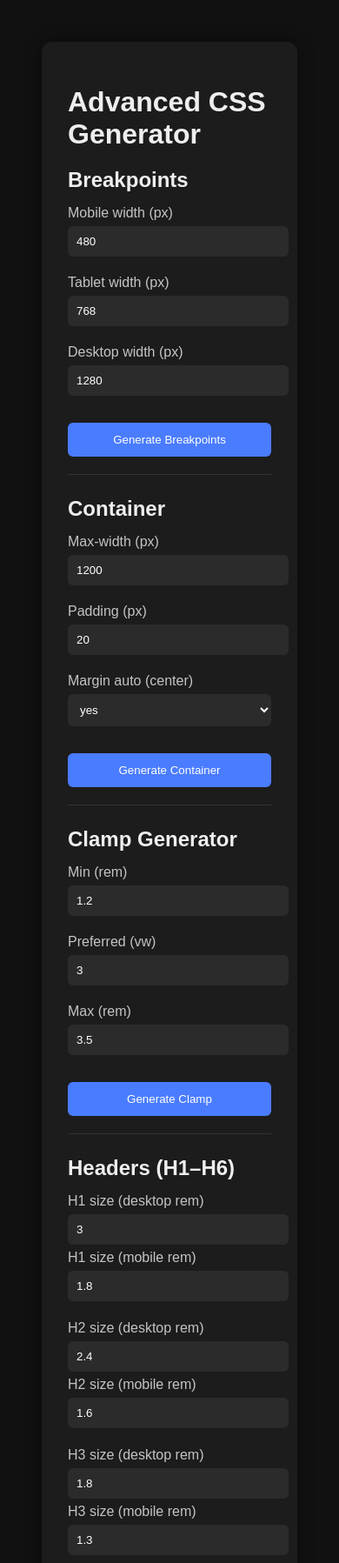
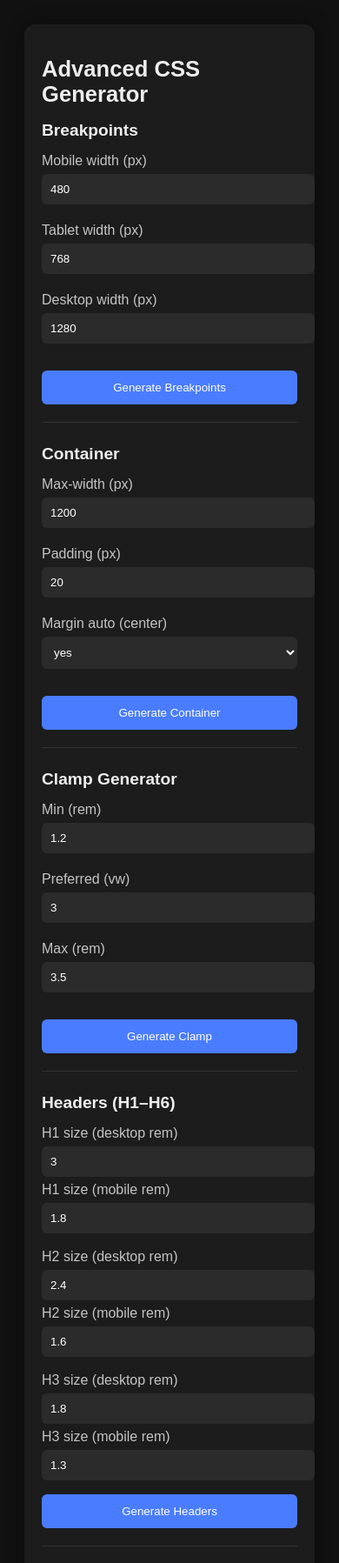
Before and after one commit to dzsolly/css-generator, a plain HTML site: page index.html in a window 390 px wide. Shown: the top 1797 px of the page at 87% size. Drawn offline with Linux system fonts and the light colour scheme.

Commit message:
Update style.css

```diff
--- a/style.css
+++ b/style.css
@@ -78,3 +78,48 @@ textarea {
     grid-template-columns: repeat(auto-fit, minmax(200px, 1fr));
     gap:16px;
 }
+
+.reset-btn {
+    background:#ff4a4a;
+    margin-top:15px;
+}
+
+.reset-btn:hover {
+    background:#d83a3a;
+}
+
+/* --- RESPONSIVE LAYOUT --- */
+
+/* Mobil (max 480px) */
+@media (max-width: 480px) {
+    body {
+        padding:20px;
+    }
+    .container {
+        padding:20px;
+        max-width:100%;
+    }
+    h1 {
+        font-size:1.6rem;
+    }
+    h2 {
+        font-size:1.2rem;
+    }
+    textarea {
+        height:150px;
+    }
+    .header-inputs {
+        display:flex;
+        flex-direction:column;
+        gap:12px;
+    }
+    .input-group {
+        display:flex;
+        flex-direction:column;
+    }
+}
+
+/* Tablet (481px – 1024px) */
+@media (min-width: 481px) and (max-width: 1024px) {
+    .container {
+        max
```
